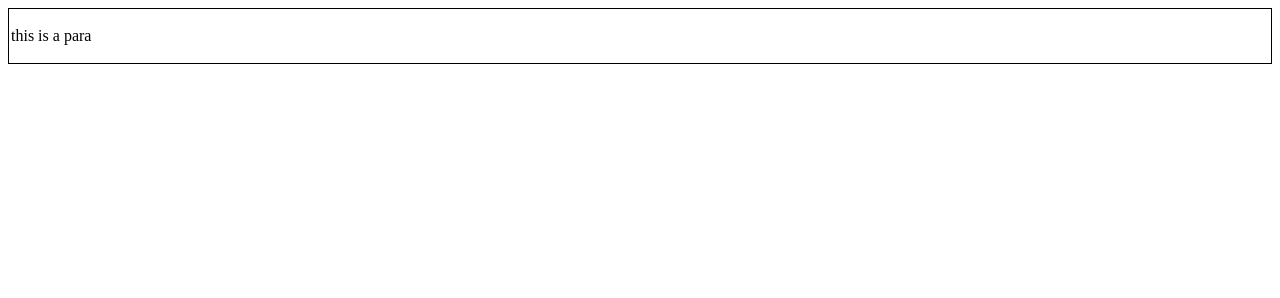
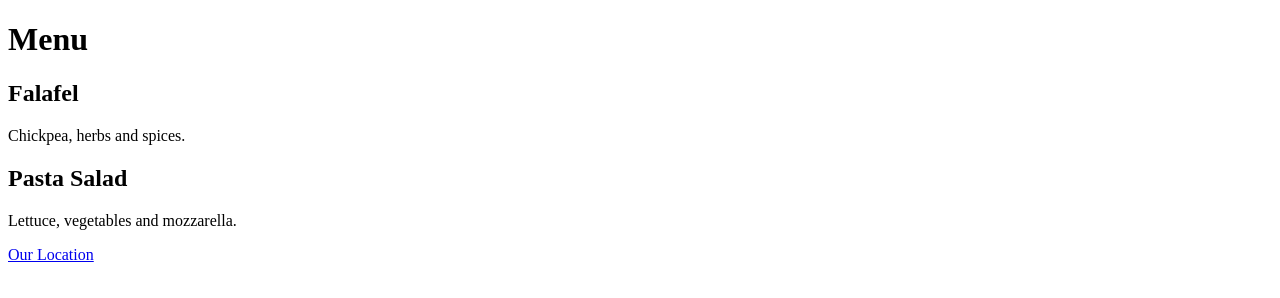
Before and after one commit to testercode88/courseraMeta_FE, a plain HTML site: page Intro/index.html in a window 1280 px wide. Drawn offline with Linux system fonts and the light colour scheme.

Commit message:
new page

```diff
--- a/Intro/index.html
+++ b/Intro/index.html
@@ -4,17 +4,21 @@
     <meta charset="UTF-8">
     <meta http-equiv="X-UA-Compatible" content="IE=edge">
     <meta name="viewport" content="width=device-width, initial-scale=1.0">
-    <title>html</title>
+    <title>Little Lemon</title>
     <style>
-        div{
+        d{
             border: 1px solid black;
             padding: 2px;
         }
     </style>
 </head>
 <body>
-    <div>
-        <p>this is a para</p>
-    </div>
+    <h1>Menu</h1>
+    <h2>Falafel</h2>
+        <p>Chickpea, herbs and spices.</p>
+    <h2>Pasta Salad</h2>
+    <p>Lettuce, vegetables and mozzarella.</p>
+    <a href="location.html">Our Location</a>
+
 </body>
 </html>
```
Also changed, not shown: Intro/location.html (added, +14 -0 lines).
